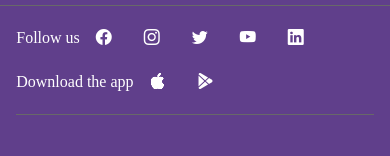
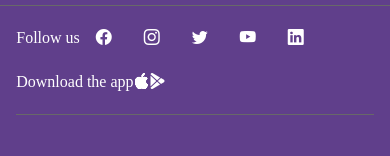
Before and after one commit to Kenny-svg/dutifu-auth, a Vue app: page /login in a window 390 px wide. Shown: the part 987-1143 px from the top of the page. Built offline with nearby package versions, Linux system fonts and the light colour scheme.

Commit message:
fixed build err

```diff
--- a/src/components/includes/DefaultFooter.vue
+++ b/src/components/includes/DefaultFooter.vue
@@ -1,5 +1,5 @@
 <template>
-  <footer class="bg-primary pt-[4rem] md:pb-[4.5rem] md:pl-30">
+  <footer class="bg-primary pt-[4rem] md:pb-[4.5rem] md:pl-30 w-full">
     <div
       class="grid grid-cols-2 md:grid-cols-4 mx-auto w-full md:w-11/12 items-center border-b pb-10 border-secondary p-3"
     >
@@ -50,8 +50,8 @@
       <div class="md:mt-0 mt-5">
         <div class="flex text-white">
           <p>Download the app</p>
-          <i class="bi bi-apple mx-4"></i>
-          <i class="bi bi-google-play mx-4"></i>
+          <i class="bi bi-apple md:mx-4"></i>
+          <i class="bi bi-google-play md:mx-4"></i>
         </div>
       </div>
     </div>
--- a/src/components/includes/user/authPages/authDefaults/DefaultAuthFooter.vue
+++ b/src/components/includes/user/authPages/authDefaults/DefaultAuthFooter.vue
@@ -1,5 +1,5 @@
 <template>
-  <footer class="bg-primary pt-[4rem] md:pb-[4.5rem] md:pl-30">
+  <footer class="bg-primary pt-[4rem] md:pb-[4.5rem] md:pl-30 w-full">
     <div
       class="grid grid-cols-2 md:grid-cols-4 mx-auto w-full md:w-11/12 items-center border-b pb-10 border-secondary p-3"
     >
@@ -50,8 +50,8 @@
       <div class="md:mt-0 mt-5">
         <div class="flex text-white">
           <p>Download the app</p>
-          <i class="bi bi-apple mx-4"></i>
-          <i class="bi bi-google-play mx-4"></i>
+          <i class="bi bi-apple md:mx-4"></i>
+          <i class="bi bi-google-play md:mx-4"></i>
         </div>
       </div>
     </div>
```
